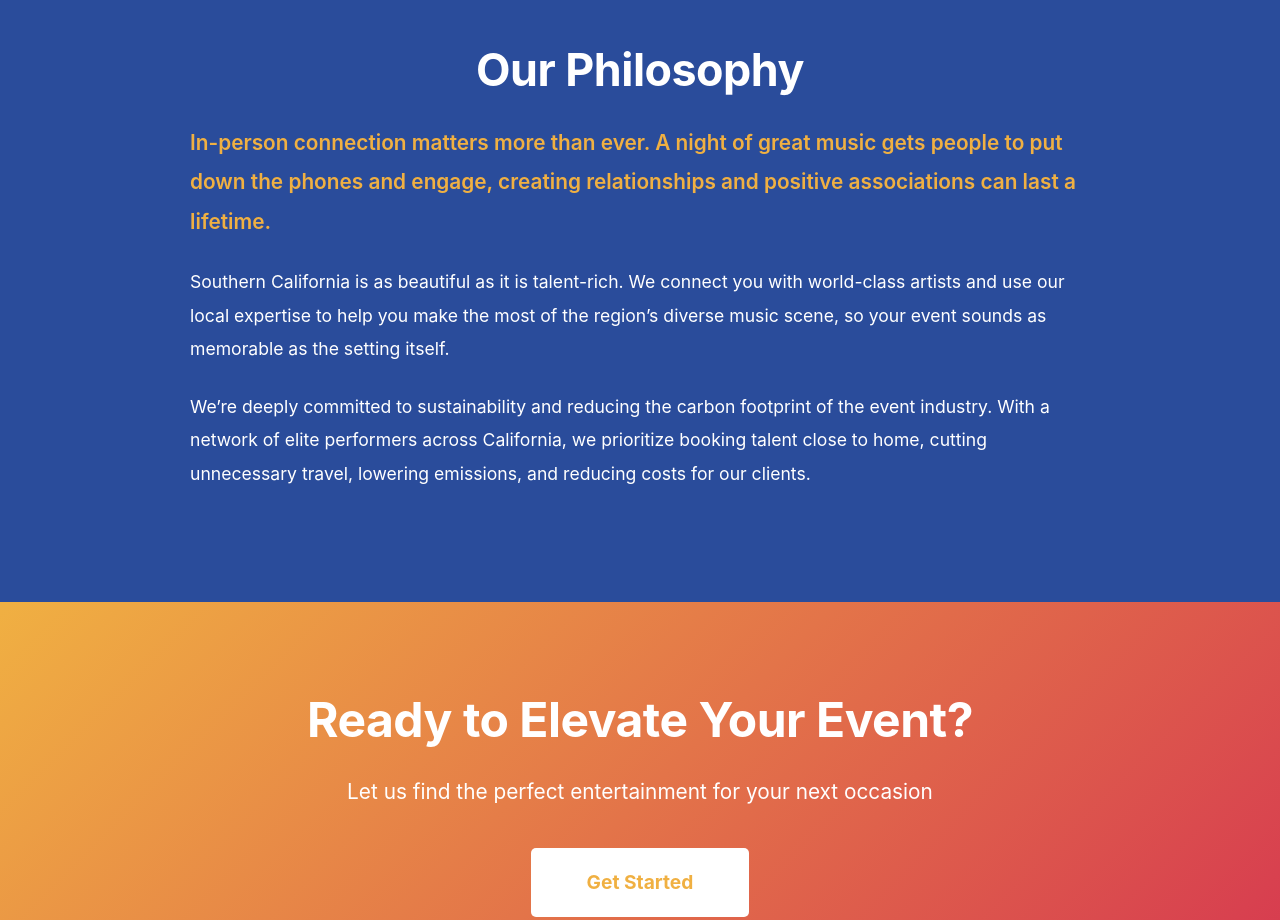
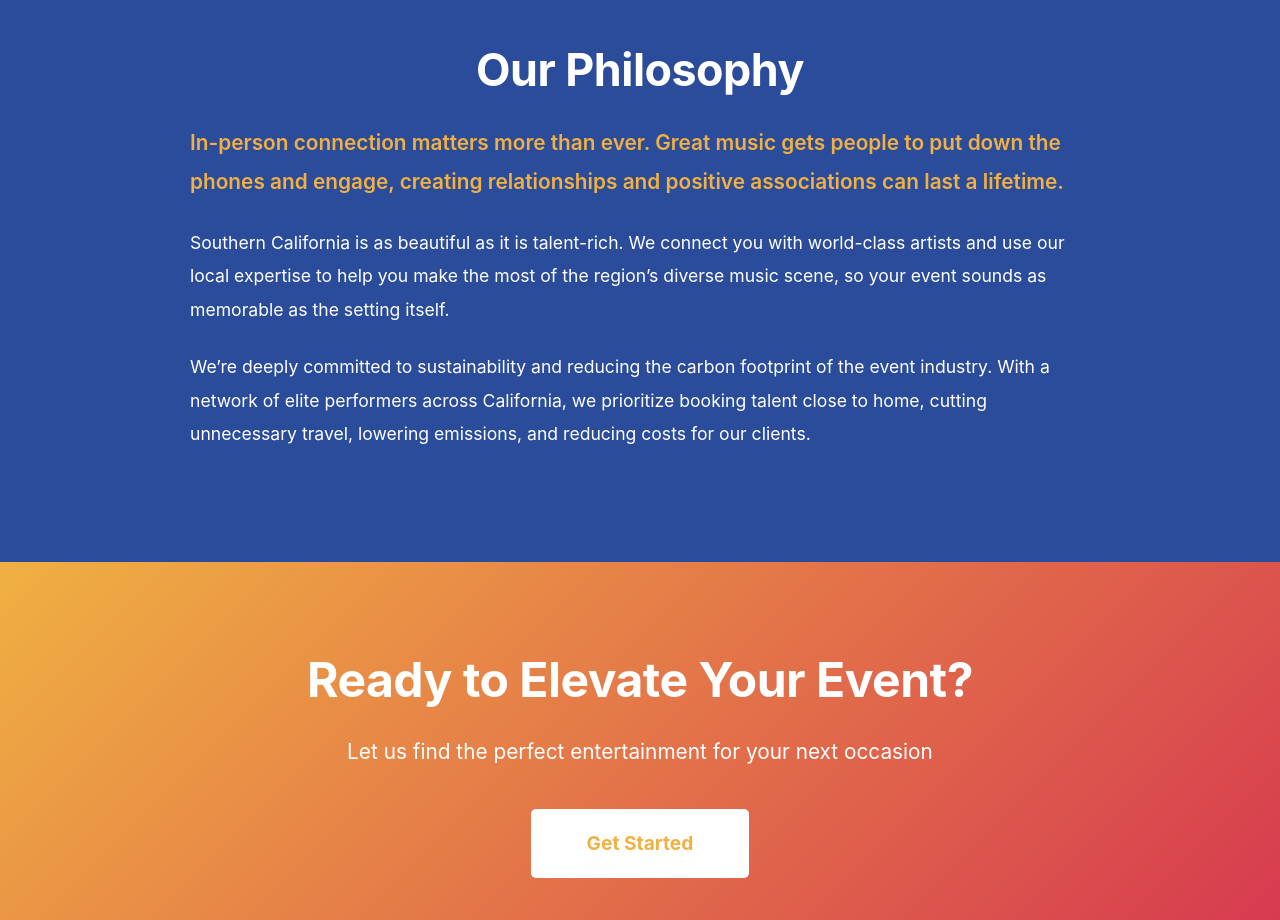
Before and after one commit to Commerce81/toneentertainment-website, a plain HTML site: page index.html in a window 1280 px wide. Shown: the part 3500-4420 px from the top of the page. Drawn offline with Linux system fonts and the light colour scheme.

Commit message:
Update index.html

```diff
--- a/index.html
+++ b/index.html
@@ -173,7 +173,7 @@
         <div class="philosophy-content">
             <h2>Our Philosophy</h2>
             <div class="philosophy-text">
-                <p class="lead">In-person connection matters more than ever. A night of great music gets people to put down the phones and engage, creating relationships and positive associations can last a lifetime.</p>
+                <p class="lead">In-person connection matters more than ever. Great music gets people to put down the phones and engage, creating relationships and positive associations can last a lifetime.</p>
                 <p>Southern California is as beautiful as it is talent-rich. We connect you with world-class artists and use our local expertise to help you make the most of the region’s diverse music scene, so your event sounds as memorable as the setting itself.</p>
                  We’re deeply committed to sustainability and reducing the carbon footprint of the event industry. With a network of elite performers across California, we prioritize booking talent close to home, cutting unnecessary travel, lowering emissions, and reducing costs for our clients.
             </div>
```
